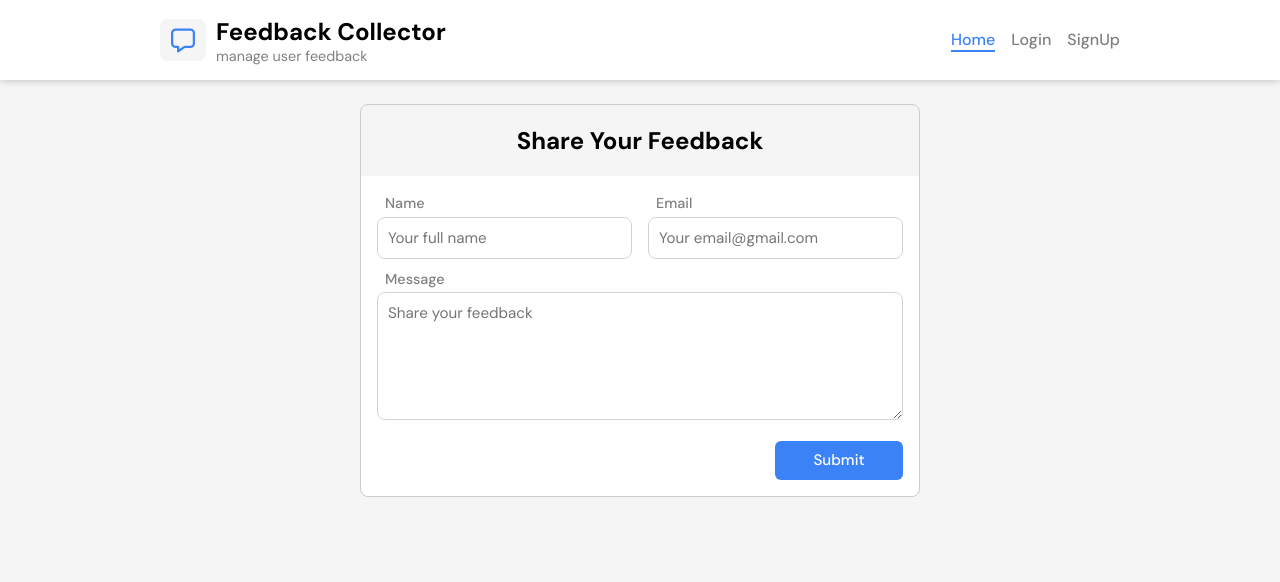
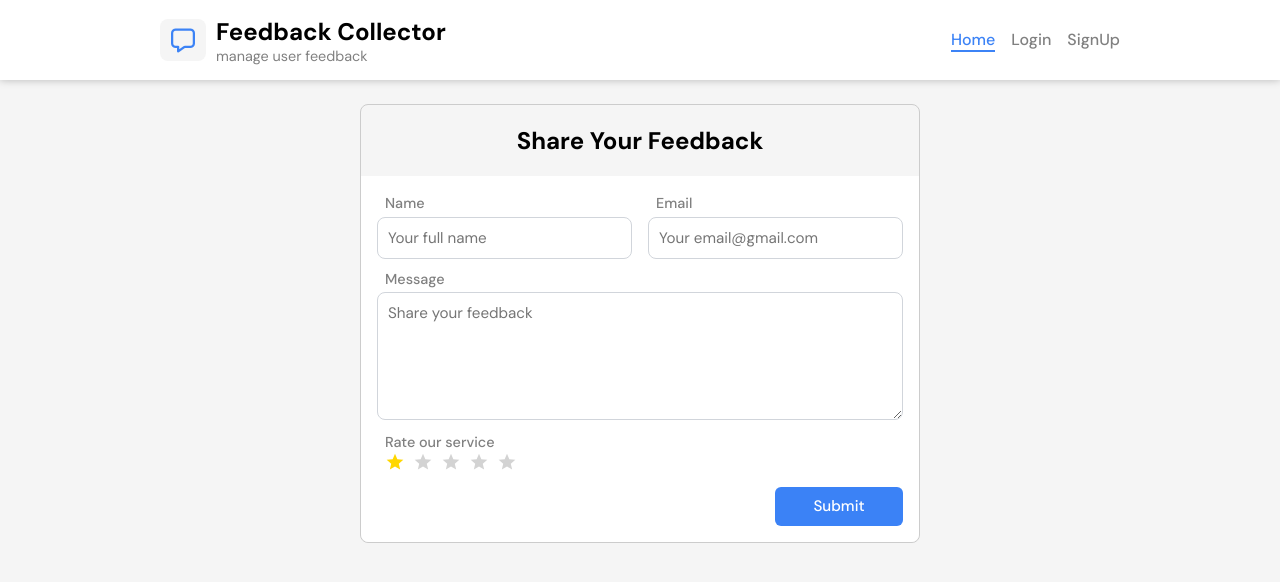
Before and after one commit to RishiChouksey53/feedback-collector-frontend, a React (Vite) app: page / in a window 1280 px wide. Shown: the top 582 px of the page. Built offline with nearby package versions, Linux system fonts and the light colour scheme; no server answers.

Commit message:
feature/rating

```diff
--- a/package.json
+++ b/package.json
@@ -10,10 +10,14 @@
     "preview": "vite preview"
   },
   "dependencies": {
+    "@emotion/react": "^11.14.0",
+    "@emotion/styled": "^11.14.1",
     "@fortawesome/fontawesome-svg-core": "^7.0.0",
     "@fortawesome/free-brands-svg-icons": "^7.0.0",
     "@fortawesome/free-solid-svg-icons": "^7.0.0",
     "@fortawesome/react-fontawesome": "^0.2.3",
+    "@mui/icons-material": "^7.3.1",
+    "@mui/material": "^7.3.1",
     "axios": "^1.11.0",
     "react": "^19.1.1",
     "react-dom": "^19.1.1",
--- a/src/components/FeedbackEntries.jsx
+++ b/src/components/FeedbackEntries.jsx
@@ -126,6 +126,9 @@ const FeedbackEntries = ({ isLoading, setIsLoading }) => {
                         <i className="fa-regular fa-envelope"></i>&nbsp;
                         {feedback?.email}
                       </p>
+                      <h5 style={{ fontWeight: "500", fontSize: ".75rem" }}>
+                        Rating&nbsp;{feedback?.rating}
+                      </h5>
                     </div>
 
                     {/* delete button - opens confirm modal */}
--- a/src/components/FeedbackForm.jsx
+++ b/src/components/FeedbackForm.jsx
@@ -2,7 +2,9 @@ import React, { useContext, useState } from "react";
 import Styles from "./FeedbackForm.module.css";
 import { addFeedback } from "../services/feedbackServices"; // API call to add feedback
 import { MyContext } from "../MyContext"; // Global context
-import { ScaleLoader } from "react-spinners";
+import { Star } from "@mui/icons-material";
+import Rating from "@mui/material/Rating";
+
 const FeedbackForm = () => {
   // Access context values (functions to update feedback entries and count)
   const { setFeedbackEntries, setCount } = useContext(MyContext);
@@ -15,6 +17,7 @@ const FeedbackForm = () => {
     name: "",
     email: "",
     message: "",
+    rating: 1,
   });
 
   /**
@@ -41,6 +44,7 @@ const FeedbackForm = () => {
       name: "",
       email: "",
       message: "",
+      rating: 1,
     });
   }
 
@@ -104,6 +108,23 @@ const FeedbackForm = () => {
           required
         />
 
+        <div>
+          <label>Rate our service</label>
+          <br />
+          <Rating
+            onChange={(event, newValue) => {
+              setFormData((prev) => ({
+                ...prev,
+                rating: newValue,
+              }));
+            }}
+            name="small-golden"
+            value={formData.rating}
+            icon={<Star style={{ fontSize: 20, color: "gold" }} />}
+            emptyIcon={<Star style={{ fontSize: 20, color: "lightgray" }} />}
+          />
+        </div>
+
         {/* Submit button */}
         <button type="submit" disabled={isLoading} className={Styles.btn}>
           {isLoading ? <div className={Styles.loader}></div> : "Submit"}
--- a/src/components/FeedbackForm.module.css
+++ b/src/components/FeedbackForm.module.css
@@ -85,3 +85,8 @@ textarea::-webkit-scrollbar-thumb {
   animation: l2 1s infinite linear;
 }
 @keyframes l2 {to{transform: rotate(1turn)}}
+
+
+.customRating .MuiRating-icon {
+  font-size: 100px; /* adjust the star size here */
+}
--- a/src/services/feedbackServices.js
+++ b/src/services/feedbackServices.js
@@ -3,12 +3,13 @@ import { clientServer } from "../config";
 
 // Add new feedback
 export const addFeedback = async (newFeedback) => {
-  const { name, email, message } = newFeedback;
+  const { name, email, message, rating } = newFeedback;
   try {
     const response = await clientServer.post("/feedback", {
       name,
       email,
       message,
+      rating,
     });
     toast.success(response.data.message); // show success message
     return response.data;
```
Also changed, not shown: 1 other file (tests, documents, lock files or other folders).
